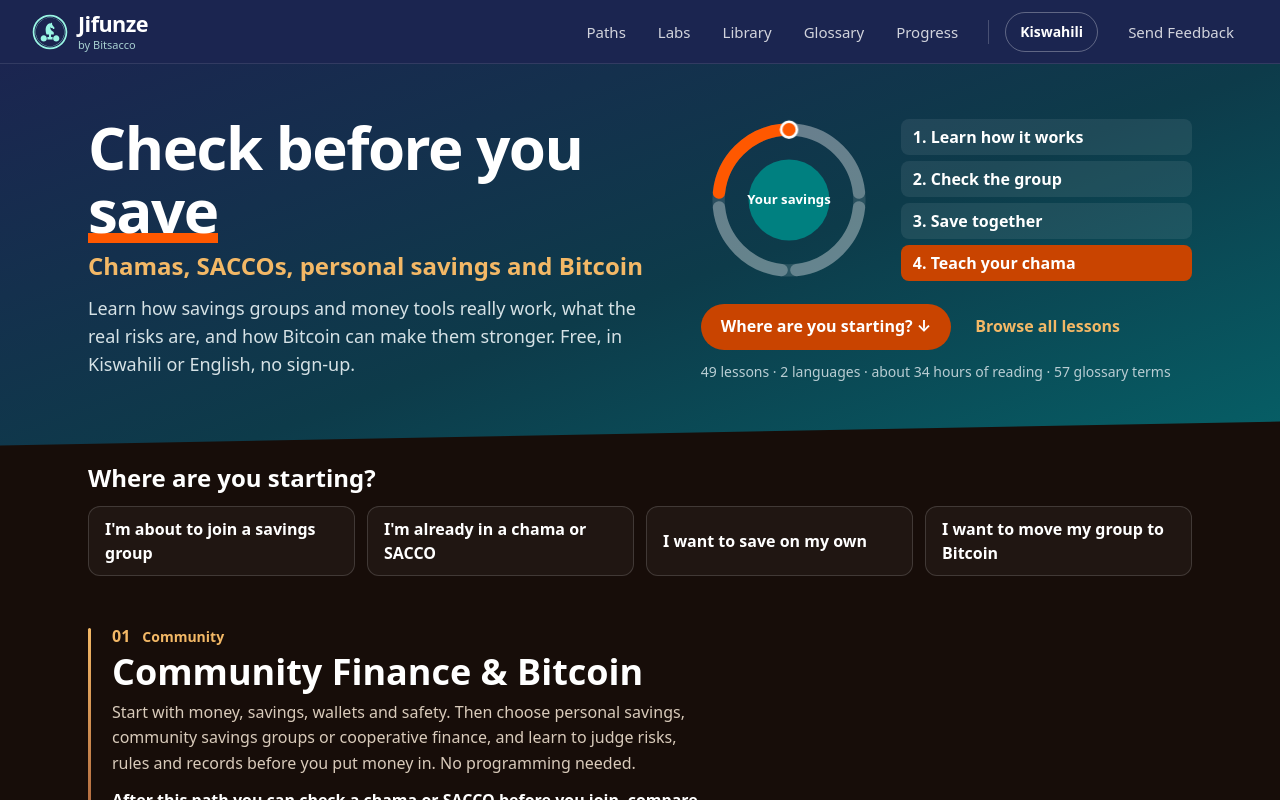
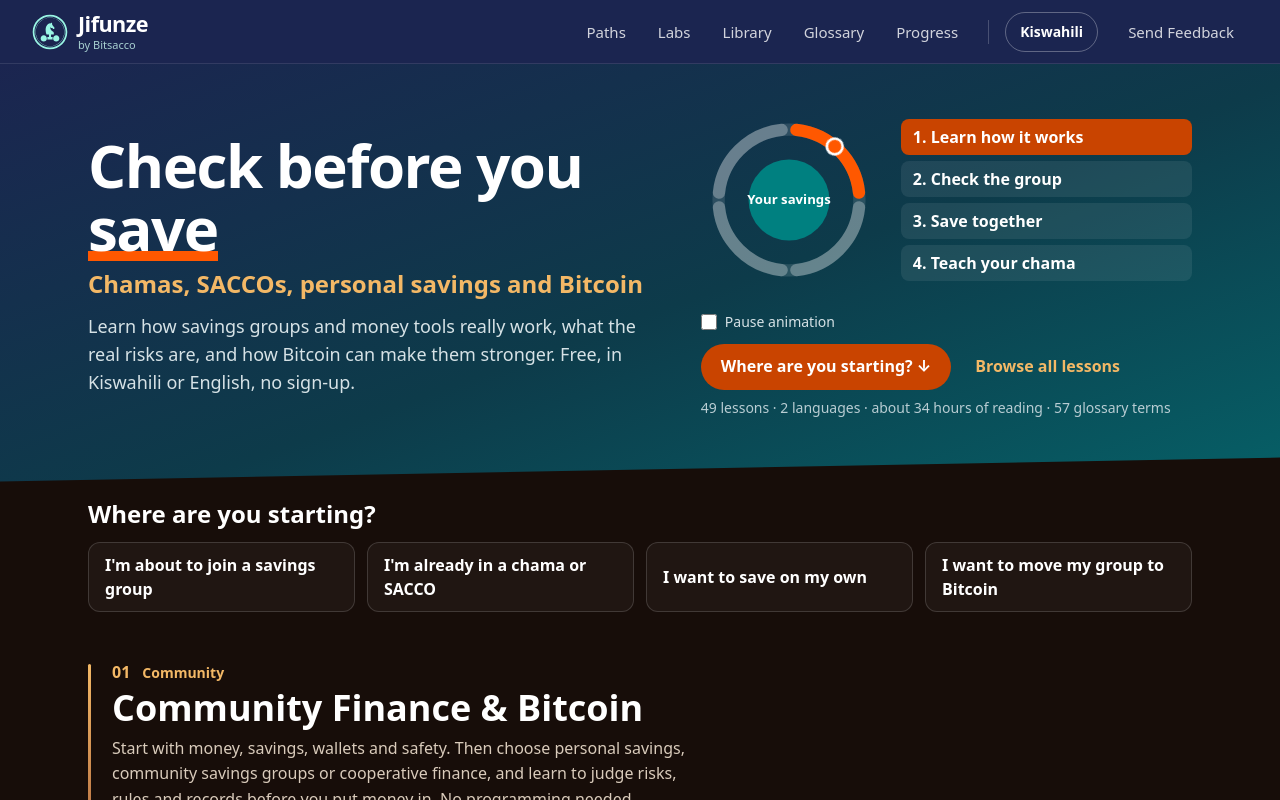
Before and after one commit to comwanga/bitsacco-jifunze, a Next.js app: page /en/ in a window 1280 px wide. Shown: the top 800 px of the page. Built offline with nearby package versions, Linux system fonts and the light colour scheme.

Commit message:
feat(home): loop the savings circle, pause it on a pointed-at step, stop it after choosing where to start
A visible pause switch gives keyboard and touch users a way to stop the
loop (WCAG 2.2.2). Reduced motion still shows no animation.

```diff
--- a/app/[lang]/page.tsx
+++ b/app/[lang]/page.tsx
@@ -53,7 +53,7 @@ export default async function Home({ params }: { params: Promise<{ lang: string
     <>
       {/* One dark backdrop under the three earth sections, so their fractional-pixel edges never show the page through. */}
       <div className="bg-earth">
-        <section className="hero-band bg-[linear-gradient(160deg,var(--color-night)_0%,#0d3b4a_55%,var(--color-brand)_140%)] pb-9 text-white [clip-path:polygon(0_0,100%_0,100%_calc(100%-1.5rem),0_100%)] sm:pb-16">
+        <section className="hero-band bg-[linear-gradient(160deg,var(--color-night)_0%,#0d3b4a_55%,var(--color-brand)_140%)] pb-8 text-white [clip-path:polygon(0_0,100%_0,100%_calc(100%-1.5rem),0_100%)] sm:pb-16">
           <div className="mx-auto grid max-w-6xl gap-4 px-4 pt-5 sm:px-6 sm:pt-12 md:grid-cols-[1.15fr_1fr] md:items-center md:gap-12">
             <div>
               <h1 className="text-[2.2rem] leading-[1.05] font-extrabold tracking-tight sm:text-6xl">
@@ -66,7 +66,7 @@ export default async function Home({ params }: { params: Promise<{ lang: string
             </div>
             <div>
               <SavingsCircle lang={lang} />
-              <div className="mt-4 flex flex-wrap items-center gap-x-6 gap-y-3">
+              <div className="mt-3 flex flex-wrap items-center gap-x-6 gap-y-3">
                 <a href="#anza" className="inline-flex rounded-full bg-sun-deep px-5 py-2.5 font-bold text-white hover:bg-[#b83c00]">
                   {c.heroStartCta} <span aria-hidden="true">&nbsp;↓</span>
                 </a>
@@ -74,7 +74,7 @@ export default async function Home({ params }: { params: Promise<{ lang: string
                   {c.heroBrowse}
                 </Link>
               </div>
-              <p data-stats className="mt-3 text-xs text-[#b9cdd3] sm:text-sm">{statItems.join(" · ")}</p>
+              <p data-stats className="mt-2 text-xs text-[#b9cdd3] sm:text-sm">{statItems.join(" · ")}</p>
             </div>
           </div>
         </section>
--- a/components/home/SavingsCircle.tsx
+++ b/components/home/SavingsCircle.tsx
@@ -20,14 +20,15 @@ function segment(i: number): string {
 
 /**
  * The savings cycle: Learn → Check the group → Save together → Teach your chama.
- * CSS-only motion (savings-circle.css): one lap in 4.8 s, each step lit in turn, then rest on step 4.
+ * CSS-only motion (savings-circle.css): loops, pauses on a pointed-at step, stops after the jump to #anza,
+ * and has a "Pause animation" switch for keyboard and touch users.
  * The steps are a real list, so the content does not depend on the drawing or on JavaScript.
  */
 export function SavingsCircle({ lang }: { lang: Lang }) {
   const c = siteCopy[lang];
   const steps = [c.circleLearn, c.circleCheck, c.circleSave, c.circleTeach];
   return (
-    <div data-circle className="savings-circle grid grid-cols-[7.5rem_1fr] items-center gap-4 sm:grid-cols-[11rem_1fr] sm:gap-6">
+    <div data-circle className="savings-circle grid grid-cols-[7.5rem_1fr] items-center gap-x-4 gap-y-3 sm:grid-cols-[11rem_1fr] sm:gap-6">
       <svg viewBox="0 0 200 200" aria-hidden="true" className="h-auto w-full">
         <circle cx={C} cy={C} r={R} fill="none" stroke="rgb(255 255 255 / 0.12)" strokeWidth="14" />
         {[0, 1, 2, 3].map((i) => (
@@ -48,6 +49,10 @@ export function SavingsCircle({ lang }: { lang: Lang }) {
           </li>
         ))}
       </ol>
+      <label className="circle-pause-control col-span-2 inline-flex w-fit cursor-pointer items-center gap-2 text-sm text-[#d6e2e6]">
+        <input type="checkbox" className="circle-pause h-4 w-4 accent-[#ff5800]" />
+        {c.circlePause}
+      </label>
     </div>
   );
 }
--- a/components/home/savings-circle.css
+++ b/components/home/savings-circle.css
@@ -1,36 +1,37 @@
-/* The savings circle runs once: one lap in 4.8 s, each step lit for 1.2 s, then it rests on step 4.
-   It never loops, so it needs no pause control (WCAG 2.2.2). Reduced motion: no animation at all. */
+/* The savings circle loops: one lap every 4.8 s, each step lit for a quarter of it (owner decision, 2026-11-25).
+   It pauses while a step is pointed at (that step and its arc stay lit), resumes when the pointer leaves,
+   and stops for good once the visitor jumps to the starting tiles (#anza becomes the URL target).
+   The "Pause animation" switch gives keyboard and touch users a way to stop it (WCAG 2.2.2).
+   Reduced motion: no animation and no switch. CSS only, no JavaScript. */
 
 .savings-circle .circle-seg {
   stroke: rgb(255 255 255 / 0.28);
 }
 .savings-circle .circle-step {
-  background: rgb(255 255 255 / 0.08);
+  background-color: rgb(255 255 255 / 0.08);
   color: #fff;
 }
 
 .savings-circle .circle-orbit {
   transform-box: view-box;
   transform-origin: 100px 100px;
-  animation: savings-orbit 4.8s linear 1 forwards;
+  animation: savings-orbit 4.8s linear infinite;
 }
-
-.savings-circle .circle-seg-1,
-.savings-circle .circle-step-1 {
-  animation: savings-lit 1.2s steps(1, end) 0s 1;
+.savings-circle .circle-seg,
+.savings-circle .circle-step {
+  animation: savings-lit 4.8s linear infinite;
 }
 .savings-circle .circle-seg-2,
 .savings-circle .circle-step-2 {
-  animation: savings-lit 1.2s steps(1, end) 1.2s 1;
+  animation-delay: 1.2s;
 }
 .savings-circle .circle-seg-3,
 .savings-circle .circle-step-3 {
-  animation: savings-lit 1.2s steps(1, end) 2.4s 1;
+  animation-delay: 2.4s;
 }
-/* Step 4 keeps its highlight when the run ends. */
 .savings-circle .circle-seg-4,
 .savings-circle .circle-step-4 {
-  animation: savings-lit 1.2s steps(1, end) 3.6s 1 forwards;
+  animation-delay: 3.6s;
 }
 
 @keyframes savings-orbit {
@@ -44,12 +45,40 @@
 
 /* One keyframe styles both the arc (stroke) and the list item (background); each ignores the other's property. */
 @keyframes savings-lit {
-  from,
-  to {
+  0%,
+  24.9% {
     stroke: #ff5800;
     background-color: #c94400;
-    color: #fff;
   }
+  25%,
+  100% {
+    stroke: rgb(255 255 255 / 0.28);
+    background-color: rgb(255 255 255 / 0.08);
+  }
+}
+
+/* Paused: a step is pointed at, the switch is on, or the visitor has moved on to the starting tiles. */
+.savings-circle:has(.circle-step:hover) :is(.circle-orbit, .circle-seg, .circle-step),
+.savings-circle:has(.circle-pause:checked) :is(.circle-orbit, .circle-seg, .circle-step),
+body:has(#anza:target) .savings-circle :is(.circle-orbit, .circle-seg, .circle-step) {
+  animation-play-state: paused;
+}
+
+/* While a step is pointed at, only that step and its arc are lit (important beats the paused animation). */
+.savings-circle:has(.circle-step:hover) .circle-step {
+  background-color: rgb(255 255 255 / 0.08) !important;
+}
+.savings-circle:has(.circle-step:hover) .circle-seg {
+  stroke: rgb(255 255 255 / 0.28) !important;
+}
+.savings-circle:has(.circle-step:hover) .circle-step:hover {
+  background-color: #c94400 !important;
+}
+.savings-circle:has(.circle-step-1:hover) .circle-seg-1,
+.savings-circle:has(.circle-step-2:hover) .circle-seg-2,
+.savings-circle:has(.circle-step-3:hover) .circle-seg-3,
+.savings-circle:has(.circle-step-4:hover) .circle-seg-4 {
+  stroke: #ff5800 !important;
 }
 
 @media (prefers-reduced-motion: reduce) {
@@ -58,4 +87,7 @@
   .savings-circle .circle-step {
     animation: none;
   }
+  .savings-circle .circle-pause-control {
+    display: none;
+  }
 }
--- a/lib/site-copy.ts
+++ b/lib/site-copy.ts
@@ -36,6 +36,7 @@ const en = {
   circleCheck: "Check the group",
   circleSave: "Save together",
   circleTeach: "Teach your chama",
+  circlePause: "Pause animation",
   heroStartCta: "Where are you starting?",
   questionsTitle: "Three questions before you join",
   questionHolds: "Who holds the money?",
@@ -84,6 +85,7 @@ const sw: SiteCopy = {
   circleCheck: "Kagua kikundi",
   circleSave: "Wekeni akiba pamoja",
   circleTeach: "Fundisha chama chako",
+  circlePause: "Simamisha mzunguko",
   heroStartCta: "Unaanzia wapi?",
   questionsTitle: "Maswali matatu kabla ya kujiunga",
   questionHolds: "Nani anashika pesa?",
```
Also changed, not shown: 2 other files (tests, documents, lock files or other folders).
